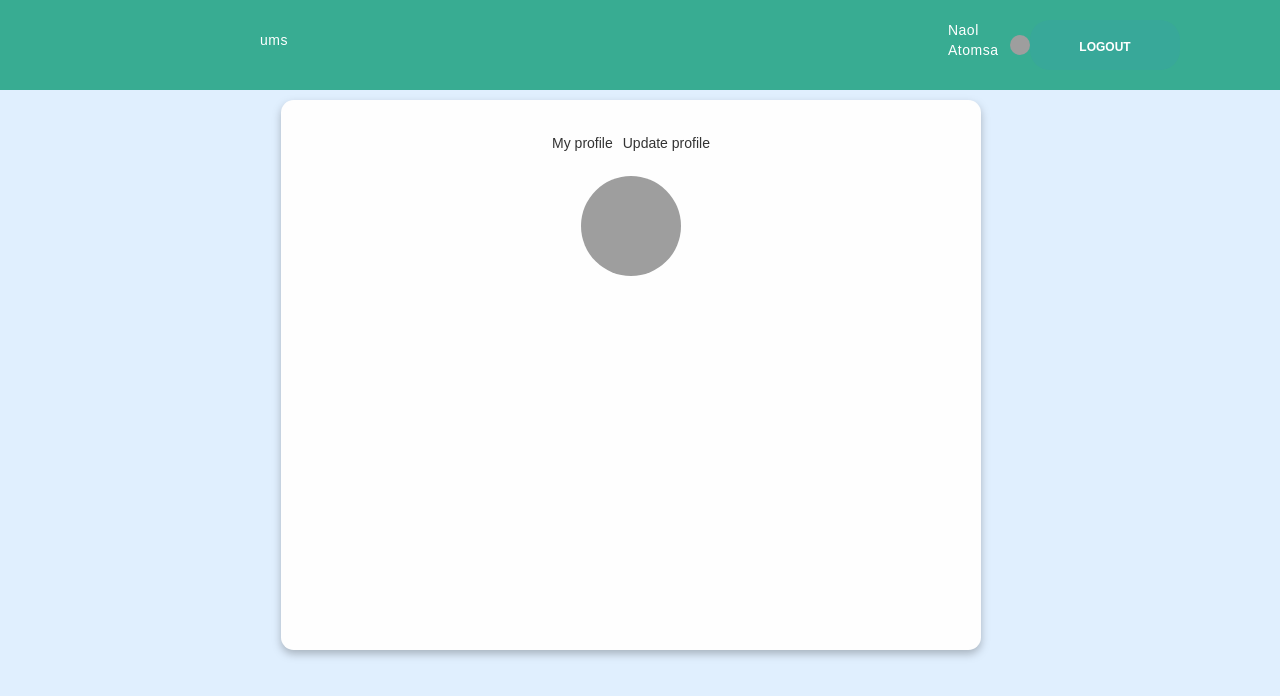
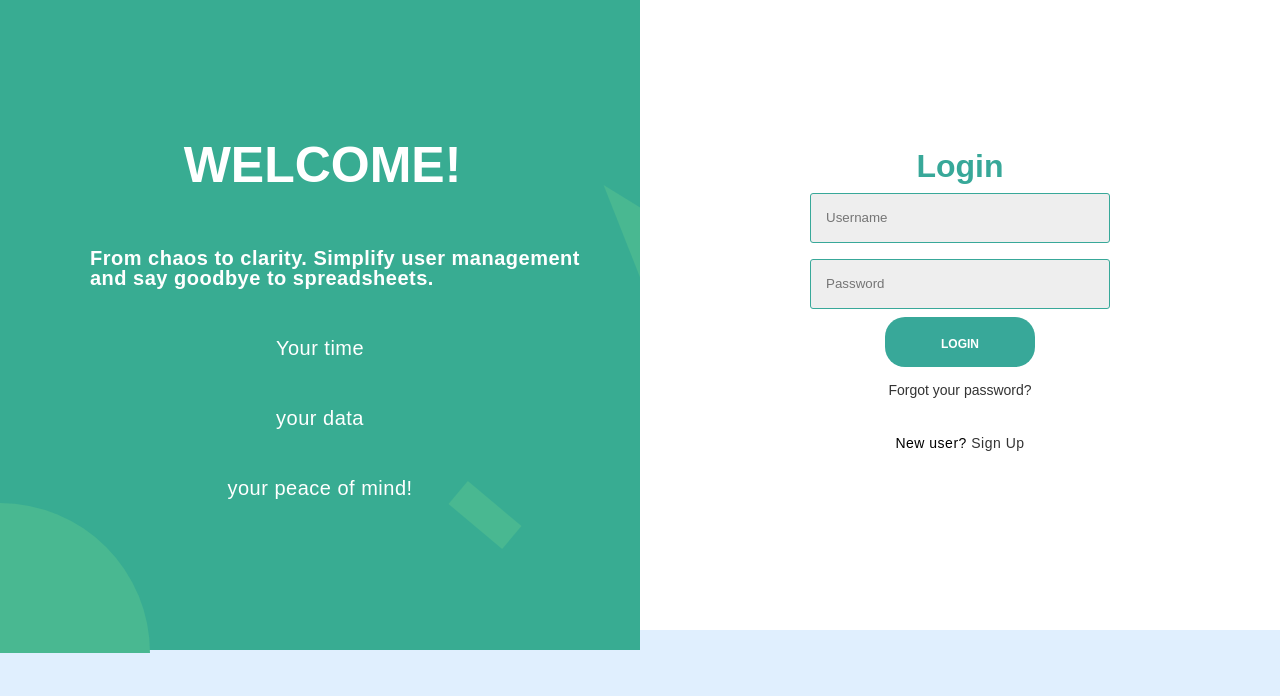
Before and after one commit to naolatomsa/User-Management-, a React (Create React App) app: page /userpro in a window 1280 px wide. Shown: the top 696 px of the page. Built offline with nearby package versions, Linux system fonts and the light colour scheme; grey boxes are pictures that could not be loaded.

Commit message:
after access token

```diff
--- a/src/App.js
+++ b/src/App.js
@@ -18,7 +18,13 @@ import Changepassword from './changepassword';
 
 // import './App.css';
 
+
+const access = localStorage.getItem('access')
+const userRole = localStorage.getItem('userRole')
+console.log(access);
+
 const router = createBrowserRouter([
+
   {
     path: "",
     element: <Login />,
@@ -26,7 +32,7 @@ const router = createBrowserRouter([
 
   {
     path: "/Admin Dashbord",
-    element: <Naol />,
+    element:  access && userRole === "Admin" ? <Naol /> : <Login />,
   },
   {
     path: "/userhome",
@@ -50,20 +56,20 @@ const router = createBrowserRouter([
   },
   {
     path: "/adduser",
-    element: <AdminAdduser />,
+    element: access && userRole === "Admin" ? <AdminAdduser /> : <Login />,
   },
   {
     path: "/userpro",
-    element: <UserDashboard />,
+    element: access && userRole === "normal_users" ? <UserDashboard /> : <Login />,
   },
   {
     path: "/updatepro",
-    element: <UserUpdateProfile />,
+    element: access && userRole === "normal_users" ? <UserUpdateProfile /> : <Login />,
   },
 
   {
     path: "/adminpro",
-    element: <ProfileOfAdmin />,
+    element: access && userRole === "Admin" ? <ProfileOfAdmin /> : <Login />,
   },
   {
     path: "/forget",
--- a/src/login.js
+++ b/src/login.js
@@ -60,22 +60,32 @@ function Login() {
     const handleLogin = async (e) => {
       e.preventDefault()
       try {
-        const response = await axios.post('/api/login', {
+        const response = await axios.post('http://192.168.0.107:8000/api/login', {
           Username,
           Password,
         });
 
-        const { sessionId, userRole } = response.data;
+        // const token = document.cookie.split('; ').find(row => row.startsWith('token=')).split('=')[1];
+        // console.log( response.data);
 
-        localStorage.setItem('sessionId', sessionId);
+        const {access} = response.data
+        // const {refresh} = response.data
+        const {userRole} = response.data
+
+
+
+        navigate('/userpro')
+
+        localStorage.setItem('access', access);
         localStorage.setItem('userRole', userRole);
+        // navigate('/Admin Dashbord')
 
-        if (userRole === 'admin') {
-          navigate('/admin');
-        }
-        else {
-          navigate('/userhome');
-        }
+        // if (userRole === 'admin') {
+        //   navigate('/adminpro');
+        // }
+        // else {
+        //   navigate('/userpro');
+        // }
 
       } catch (error) {
         console.error('Empty form', error);
--- a/src/profileOfAdmin.js
+++ b/src/profileOfAdmin.js
@@ -38,7 +38,7 @@ const ProfileOfAdmin = () => {
   return (
     <>
     <div className='tolbar1'><TopBar /></div>
-    <div class="adminpro">
+    <div className="adminpro">
     <div>
     <Gule location='ethiopia'
             role = 'admin'
```
